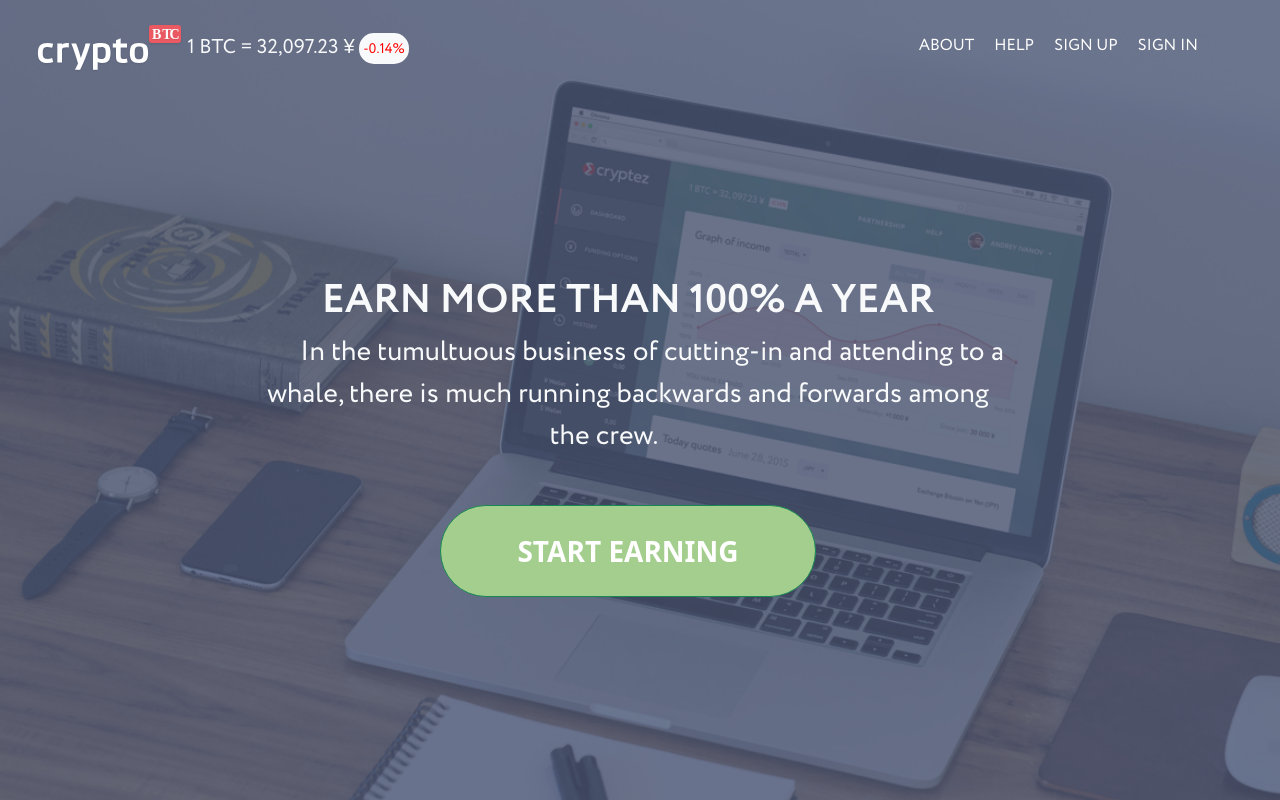
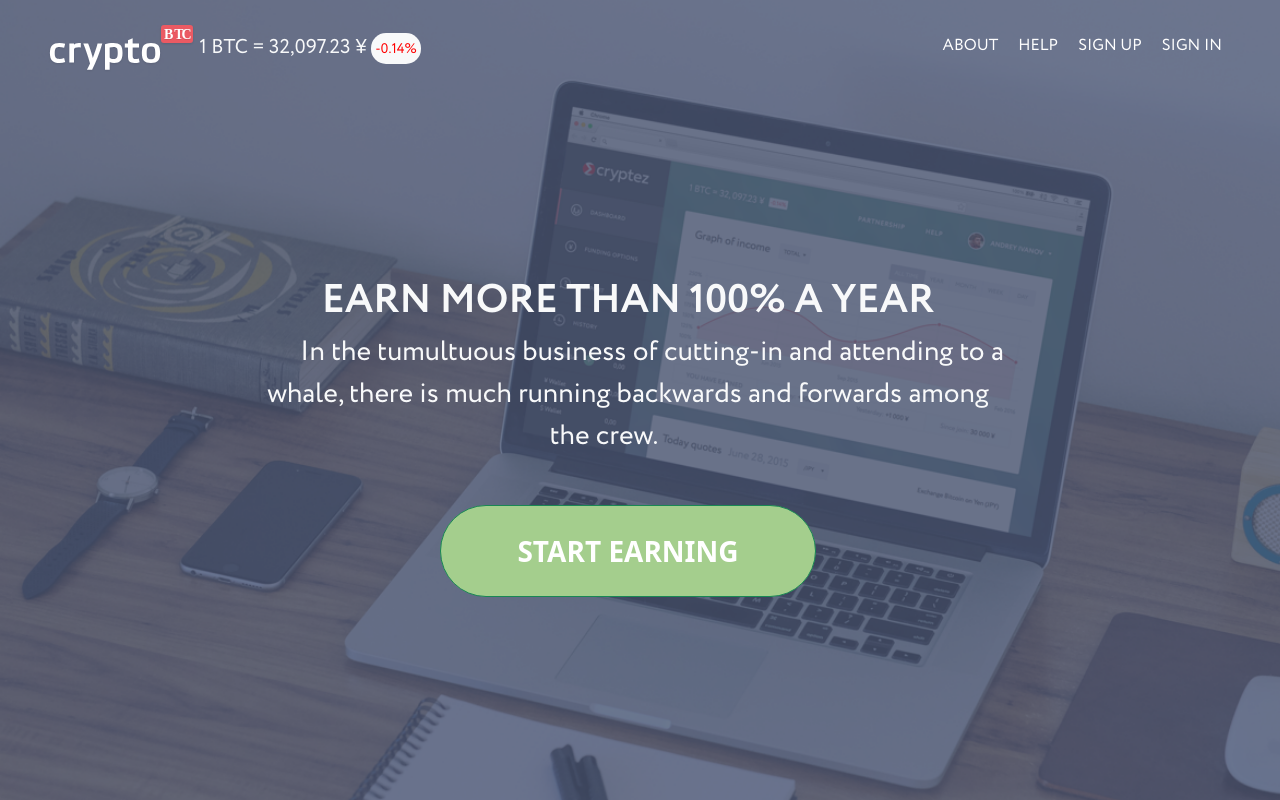
Before and after one commit to y-hrazhevskyi/task-1, a plain HTML site: page index.html in a window 1280 px wide. Shown: the top 800 px of the page. Drawn offline with nearby package versions, Linux system fonts and the light colour scheme.

Commit message:
Add files via upload
header fixed

```diff
--- a/index.html
+++ b/index.html
@@ -19,24 +19,24 @@
     <div class="container-fluid p-0">
         <div class="p-4 height: 100vh"
             style="background-image: url('./img/bg1.png');background-size: cover; height: 100vh;">
-            <div class="row container-fluid">
-                <div class="col-md-6 p-0">
-                    <div class="container-fluid p-0 text-nowrap position-static">
+            <div class="row container-fluid m-0">
+                <div class="col-md-8 col-sm-11 p-0">
+                    <div class="p-0">
                         <img src="./img/logo.svg" alt="logo">
                         <span class="fs-5 text-light mr-2">1 BTC = 32,097.23 ¥</span>
                         <span class="fs-6 bg-light p-1"
                             style="border-radius: 15px; color: red;"><small>-0.14%</small></span>
                     </div>
                 </div>
-                <div class="container-fluid col-md-6">
-                    <nav class="navbar navbar-expand-lg">
-                        <div class="container-fluid d-flex justify-content-end p-0">
+                <div class="col-md-4 col-sm-1 p-0 m-0">
+                    <nav class="navbar navbar-expand-lg justify-content-end">
+                        <div class=" p-0">
                             <button class="navbar-toggler btn-outline-light" type="button" data-bs-toggle="collapse"
                                 data-bs-target="#navbarSupportedContent" aria-controls="navbarSupportedContent"
                                 aria-expanded="false" aria-label="Toggle navigation">
                                 <span class="fs-5 mx-2 pr-3">Menu:</span>
                             </button>
-                            <div class="collapse navbar-collapse d-flex justify-content-end" id="navbarSupportedContent">
+                            <div class="collapse navbar-collapse" id="navbarSupportedContent">
                                 <ul class="navbar-nav mb-2">
                                     <li class="nav-item">
                                         <a class="pr-3 py-2 mx-2 text-uppercase btn-hover" href="#">About</a>
@@ -54,18 +54,10 @@
                             </div>
                         </div>
                     </nav>
-                    <!-- <nav class="navbar justify-content-end">
-                        <ul class="nav fs-6">
-                            <li class="px-3 py-1 mx-1 text-uppercase text-center"><a href="#">About</a></li>
-                            <li class="px-3 py-1 mx-1 text-uppercase text-center"><a href="#">Help</a></li>
-                            <li class="px-3 py-1 mx-1 text-uppercase text-center"><a href="#">Sign up</a>
-                            </li>
-                            <li class="px-3 py-1 mx-1 text-uppercase text-center"><a href="#">Sign in</a></li>
-                        </ul>
-                    </nav> -->
                 </div>
             </div>
-            <div class="row container-fluid justify-content-center text-center align-content-center" style="height: 90vh">
+            <div class="row container-fluid justify-content-center text-center align-content-center"
+                style="height: 90vh">
                 <div class="col-md-8">
                     <span class="fs-1 fw-bold text-uppercase text-light">Earn more than 100% a year</span>
                     <br>
```
